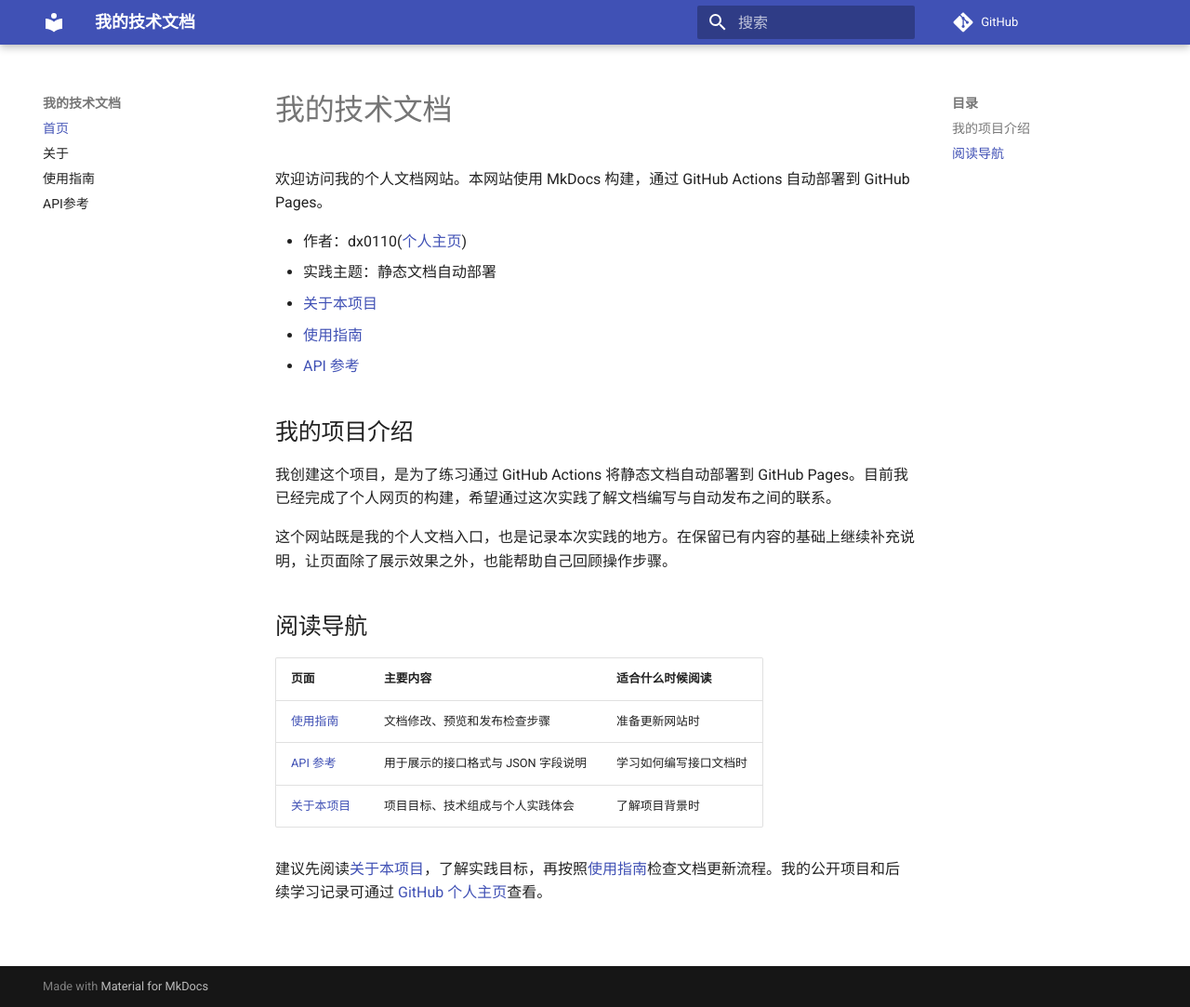
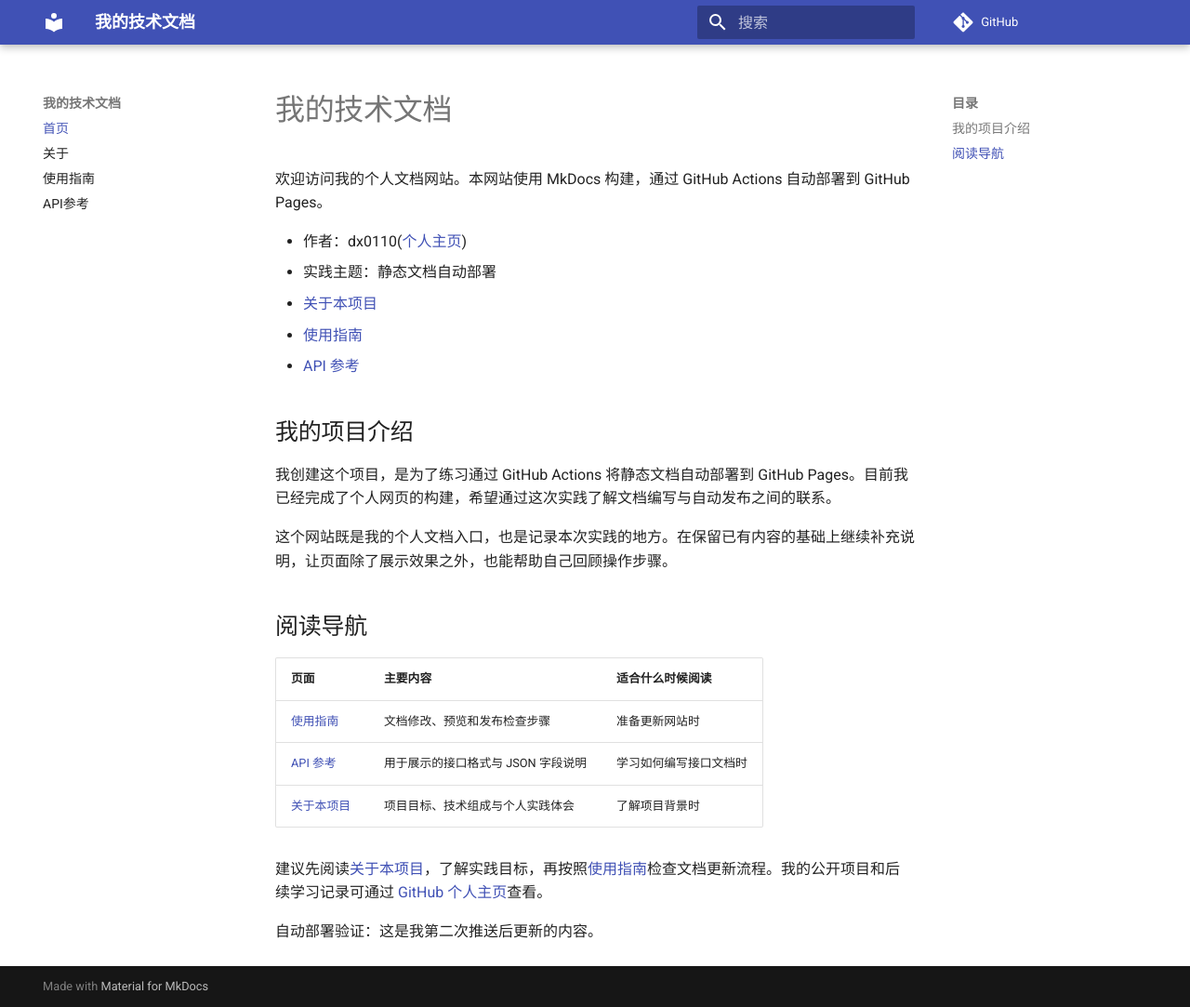
Before and after one commit to dx0110/my-docs, an MkDocs documentation site: the page built from docs/index.md, in a window 1280 px wide and 1083 px high. Shown: the whole window at 93% size. Built offline with MkDocs 1.6.1 and Material for MkDocs 9.7.7, drawn with Linux system fonts in a browser that asks for light colours; comment, search, counter and statistics services are not loaded.

Commit message:
验证文档修改后自动更新网站

```diff
--- a/docs/index.md
+++ b/docs/index.md
@@ -23,3 +23,5 @@
 | [关于本项目](about.md) | 项目目标、技术组成与个人实践体会 | 了解项目背景时 |
 
 建议先阅读[关于本项目](about.md)，了解实践目标，再按照[使用指南](guide.md)检查文档更新流程。我的公开项目和后续学习记录可通过 [GitHub 个人主页](https://github.com/dx0110)查看。
+
+自动部署验证：这是我第二次推送后更新的内容。
```
